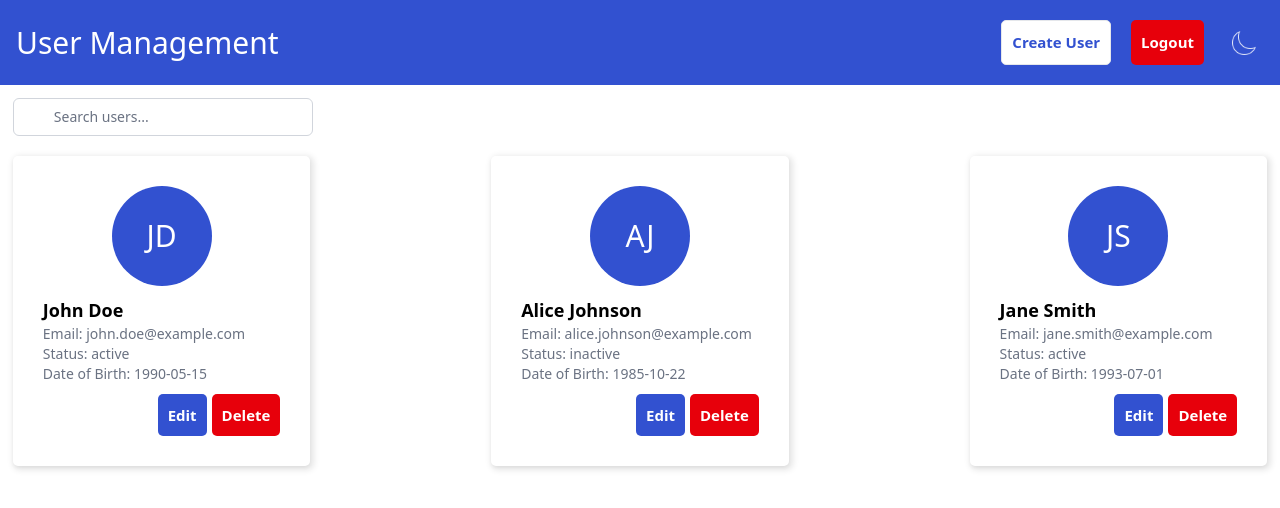
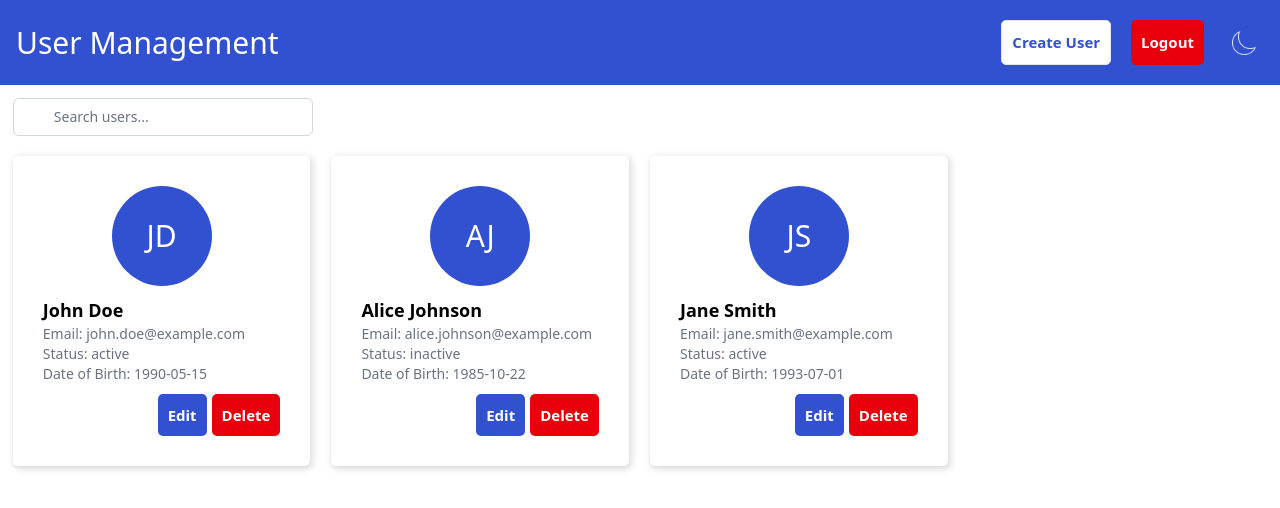
Before and after one commit to simoncheikh/user-management, a React (Vite) app: page / in a window 1280 px wide. Shown: the top 508 px of the page. Built offline with nearby package versions, Linux system fonts and the light colour scheme.

Commit message:
change the responsive method

```diff
--- a/src/pages/userManagement.tsx
+++ b/src/pages/userManagement.tsx
@@ -82,7 +82,7 @@
                     <SearchField onSearchChange={setSearchUser} />
                 </div>
 
-                <div className="flex flex-wrap justify-between gap-[21px]">
+                <div className="flex flex-wrap gap-[21px]">
                     {searchedUsers.map((value) => (
                         <div
                             key={value.id}
```
